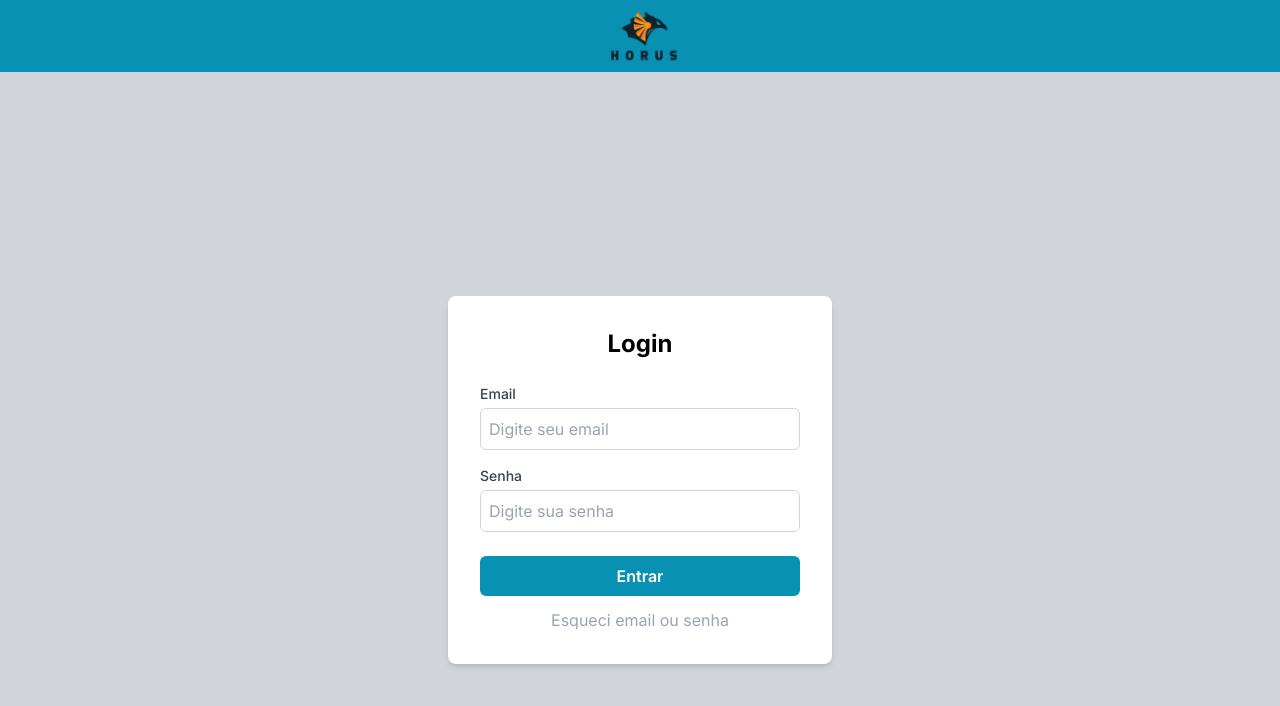
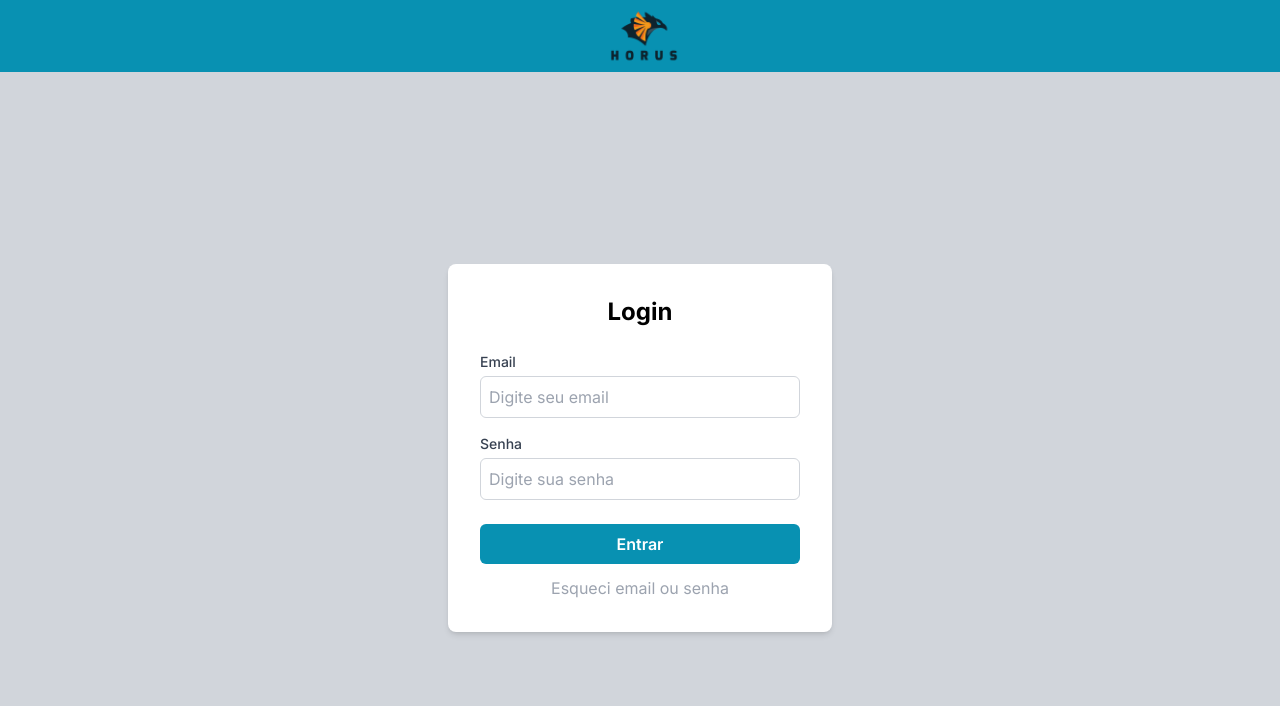
Before and after one commit to antony-souza/horus-client, a Next.js app in the folder frontend/horus/: page / in a window 1280 px wide. Shown: the top 706 px of the page. Built offline with nearby package versions, Linux system fonts and the light colour scheme.

Commit message:
prod: Alterando positions

```diff
--- a/frontend/horus/src/app/pages/login/pages.tsx
+++ b/frontend/horus/src/app/pages/login/pages.tsx
@@ -38,7 +38,7 @@ export default function Login() {
             <div className="flex-grow flex items-center justify-center">
                 <form
                     onSubmit={handleSubmit}
-                    className="bg-white p-8 rounded-lg shadow-md w-96 z-10 mt-56"
+                    className="bg-white p-8 rounded-lg shadow-md w-96 z-10 mt-48"
                 >
                     <h2 className="text-2xl font-bold mb-6 text-center">Login</h2>
                     <div className="mb-4">
```
